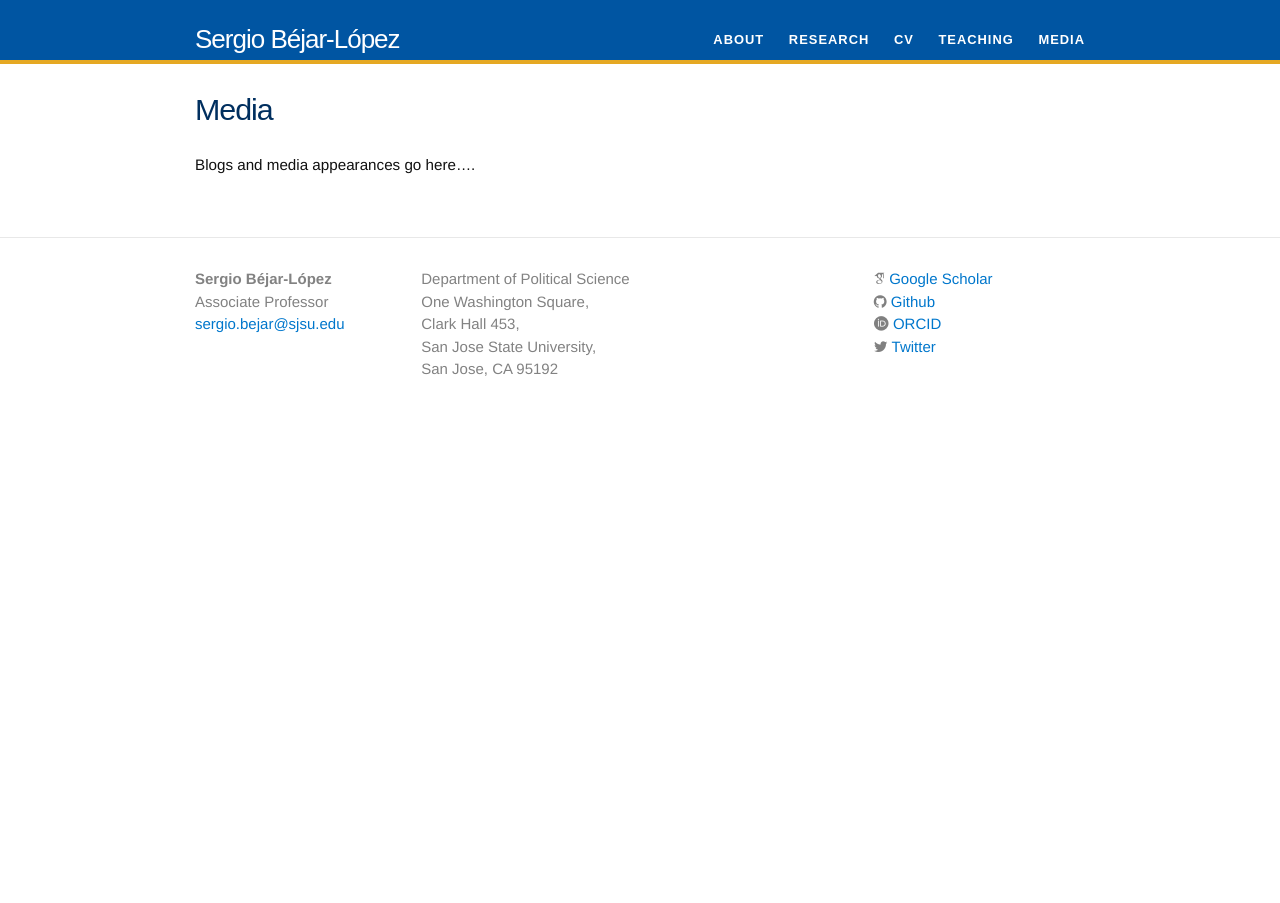
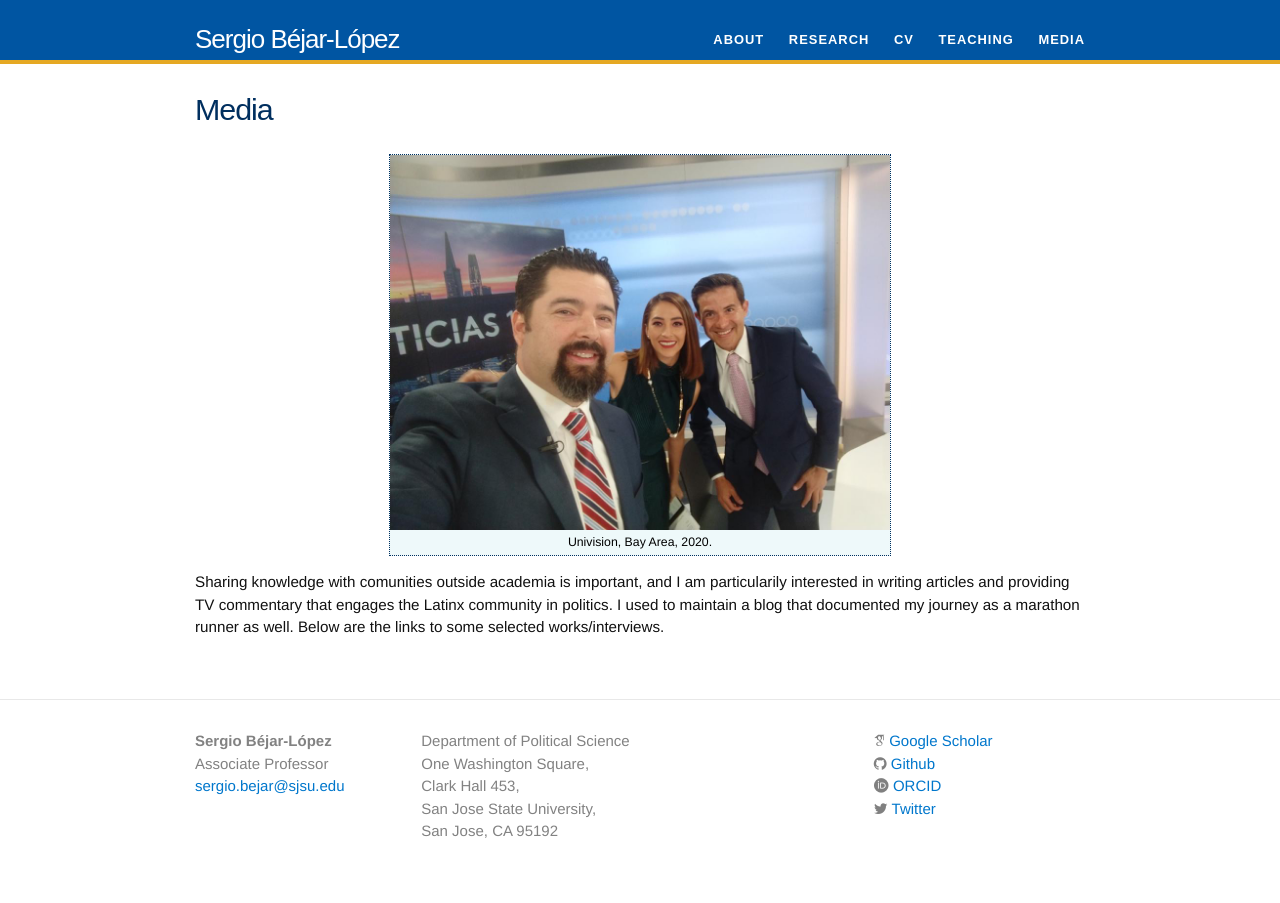
Before and after one commit to Sergio-Bejar/Sergio-Bejar.github.io, a Jekyll site: the page built from media.md, in a window 1280 px wide. Built offline with Jekyll 4.4.1, drawn with Linux system fonts in a browser that asks for light colours; nearby versions of some CDN libraries; some web fonts are replaced.

Commit message:
Update media.md

```diff
--- a/media.md
+++ b/media.md
@@ -4,4 +4,6 @@ title: Media
 permalink: /media/
 ---
 
-Blogs and media appearances go here....
+{% include image.html url="/images/univision.jpg" caption="Univision, Bay Area, 2020." width=500 align="center" %}
+
+Sharing knowledge with comunities outside academia is important, and I am particularily interested in writing articles and providing TV commentary that engages the Latinx community in politics. I used to maintain a blog that documented my journey as a marathon runner as well. Below are the links to some selected works/interviews.
```
